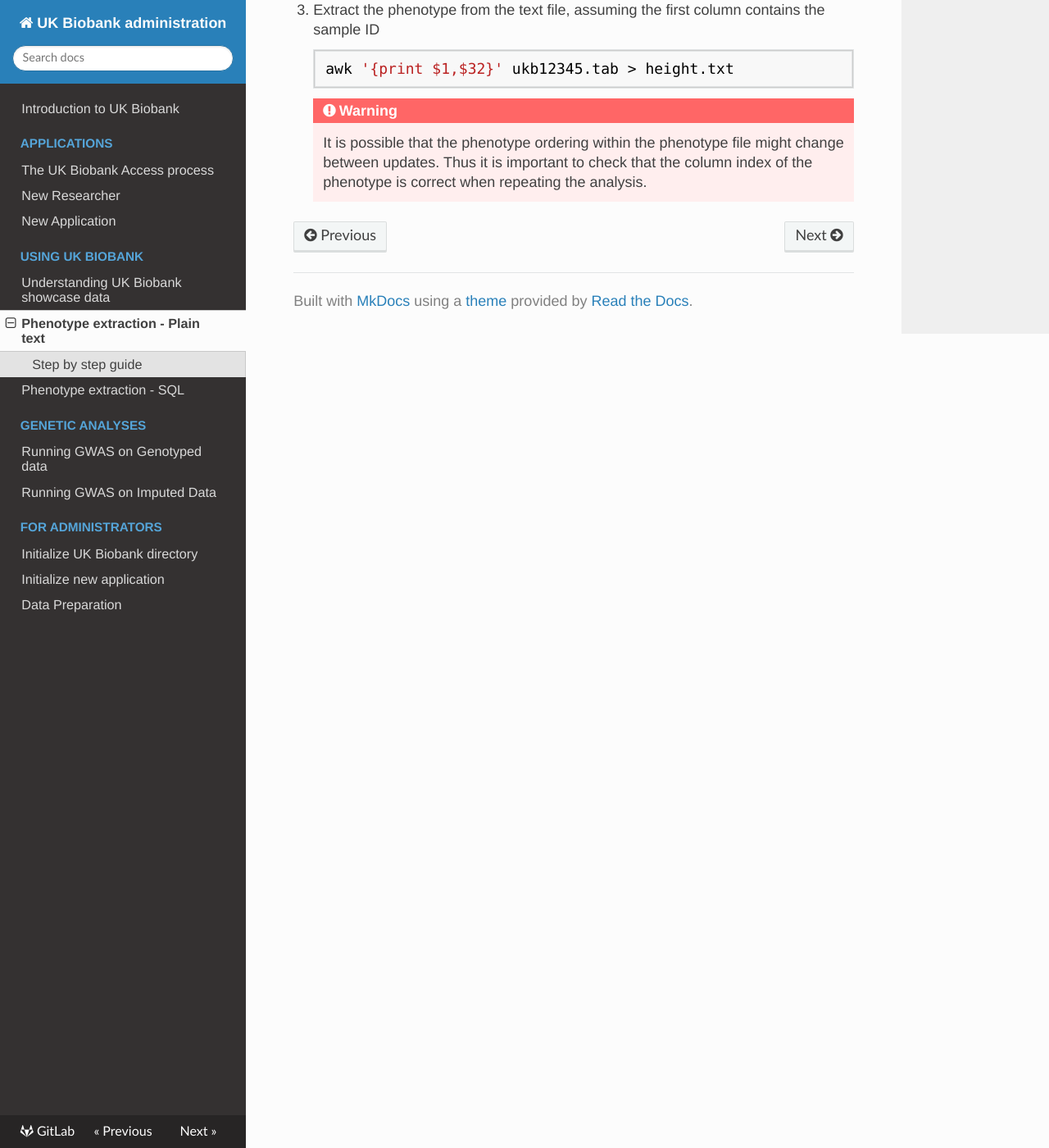
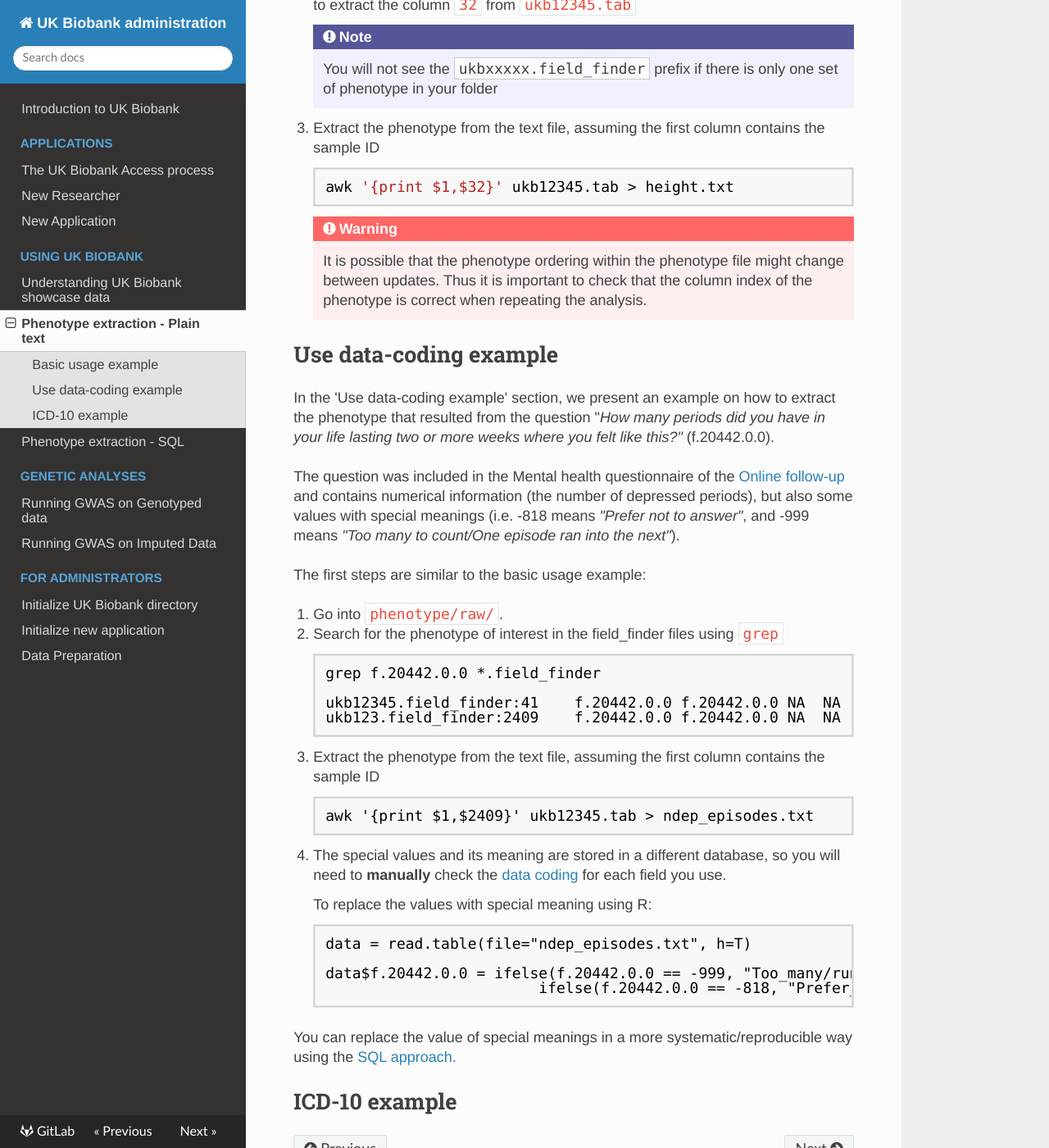
Before and after one commit to garethmarkel/ukb-administration, an MkDocs documentation site: the page built from docs/pheno/tradition.md, in a window 1280 px wide and 1400 px high, scrolled down 1195 px. Shown: the whole window at 82% size. Built offline with MkDocs 1.6.1, drawn with Linux system fonts in a browser that asks for light colours; comment, search, counter and statistics services are not loaded; some of the changed text lies outside the part shown.

Commit message:
[Update] Adds plain text example for Use data-coding example

````diff
--- a/docs/pheno/tradition.md
+++ b/docs/pheno/tradition.md
@@ -1,11 +1,15 @@
 # Phenotype extraction - Plain text
-Compared to using the SQL database, extracting phenotypes from .tab files requires only basic knowledge of `grep` and `awk`.
-In this section, we provide a step by step tutoria of how to extract a phenotype from the .tab file.
+Compared to using the SQL database, extracting phenotypes from .tab files requires only basic knowledge of `grep` and `awk`. Other programming languages such as R or python can also be used for more 'sophisticated' phenotype extractions.
+
+In this section, we provide a step by step tutorial of how to extract a phenotype from the .tab file.
 
 !!! important
     We assume the UK biobank application folder follows [our proposed structure](../../admin/master_generation/#expected-result).
 
-## Step by step guide
+## Basic usage example
+
+In the 'Basic usage example' section, we present an example on how to extract the first instance of the phenotype 'Height' (f.50.0.0) from UK Biobank.
+
 1. Go into `phenotype/raw/`. Inside that folder, you will see two types of files: ukbXXXXX.tab and ukbXXXXX.field_finder.
 
 	- **ukbXXXXX.field_finder** contains the field information (f.XXXXX.X.X) and the description of the field (i.e. Standing.height).
@@ -29,7 +33,7 @@ In this section, we provide a step by step tutoria of how to extract a phenotype
     ukb23456.field_finder:39	f.51.3.0	Seated.height
     ```
 
-    The output indicates that in the tab file **ukb12345.tab**, columns 32 to 35 contain information about the field f.50.X.X. which represents 'Stainding.height'.
+    The output indicates that in the tab file **ukb12345.tab**, columns 32 to 35 contain information about the field f.50.X.X. which represents 'Standing.height'.
 
     To extract the first instance  measurement of standing height *(f.50.0.0)*, we will want to extract the column `32` from `ukb12345.tab`
 
@@ -44,3 +48,43 @@ In this section, we provide a step by step tutoria of how to extract a phenotype
     !!! Warning
         It is possible that the phenotype ordering within the phenotype file might change between updates.
         Thus it is important to check that the column index of the phenotype is correct when repeating the analysis.
+
+## Use data-coding example
+
+In the 'Use data-coding example' section, we present an example on how to extract the phenotype that resulted from the question "*How many periods did you have in your life lasting two or more weeks where you felt like this?"* (f.20442.0.0).
+
+The question was included in the Mental health questionnaire of the [Online follow-up](https://biobank.ctsu.ox.ac.uk/crystal/label.cgi?id=100089) and contains numerical information (the number of depressed periods), but also some values with special meanings (i.e. -818 means *"Prefer not to answer"*, and -999 means *"Too many to count/One episode ran into the next"*).
+
+
+The first steps are similar to the basic usage example:
+
+1. Go into `phenotype/raw/`.
+2. Search for the phenotype of interest in the field_finder files using `grep`
+
+    ```
+    grep f.20442.0.0 *.field_finder
+
+    ukb12345.field_finder:41	f.20442.0.0	f.20442.0.0	NA	NA
+    ukb123.field_finder:2409	f.20442.0.0	f.20442.0.0	NA	NA
+    ```
+
+3. Extract the phenotype from the text file, assuming the first column contains the sample ID
+
+    ```
+	awk '{print $1,$2409}' ukb12345.tab > ndep_episodes.txt
+    ```
+
+4. The special values and its meaning are stored in a different database, so you will need to **manually** check the [data coding](https://biobank.ctsu.ox.ac.uk/crystal/coding.cgi?id=511) for each field you use.
+
+    To replace the values with special meaning using R:
+
+    ```
+    data = read.table(file="ndep_episodes.txt", h=T)
+
+    data$f.20442.0.0 = ifelse(f.20442.0.0 == -999, "Too_many/runnning_episodes",
+							ifelse(f.20442.0.0 == -818, "Prefer_not_to_answer", f.20442.0.0)
+    ```
+
+You can replace the value of special meanings in a more systematic/reproducible way using the [SQL approach.](./understand_sql.md)
+
+## ICD-10 example
````
